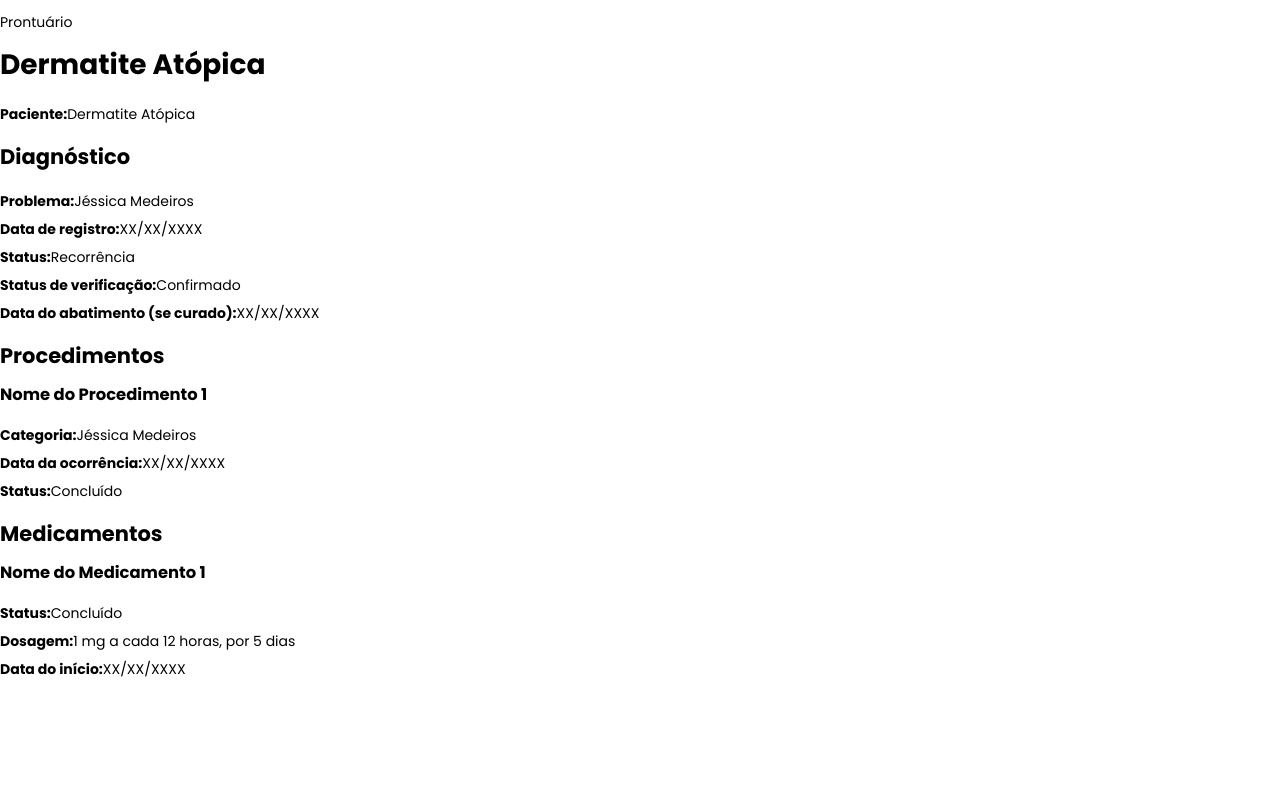
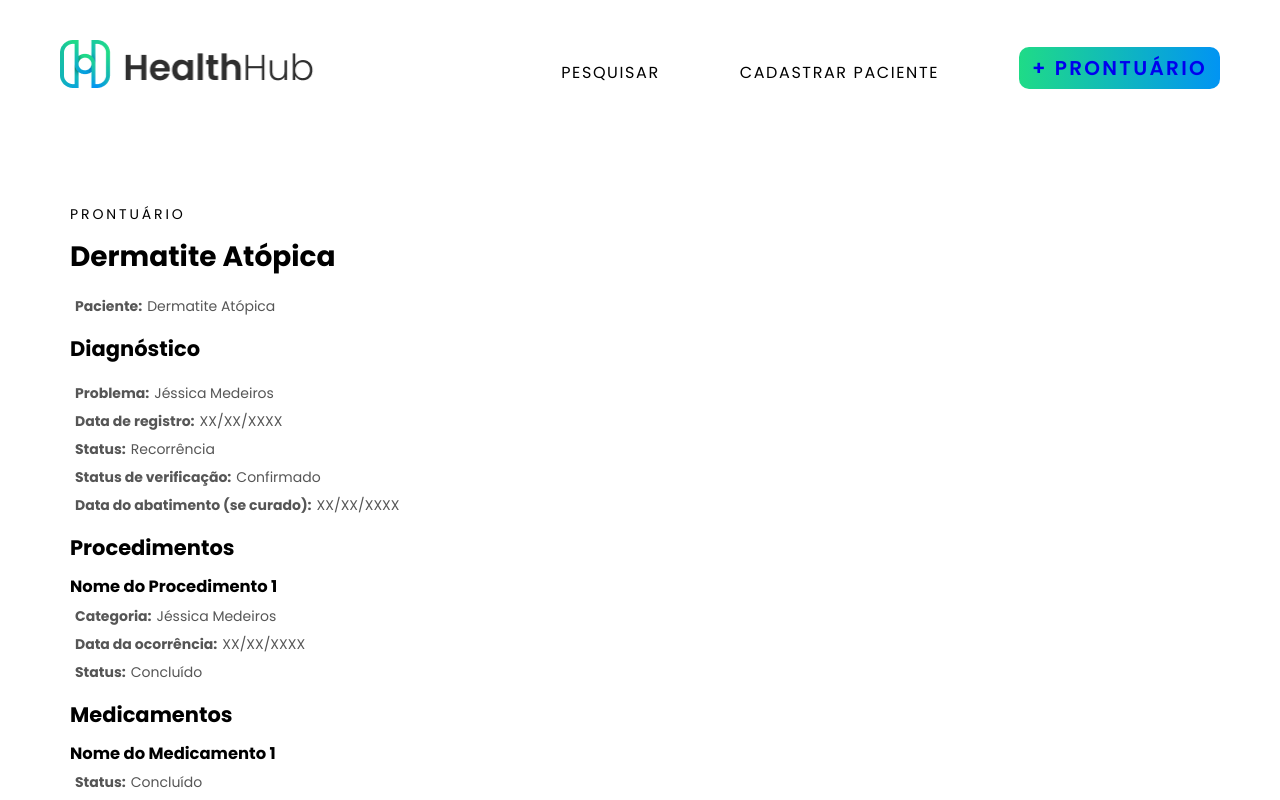
Before and after one commit to brunaportelaa/health-hub, a React (Vite) app: page /prontuario in a window 1280 px wide. Shown: the top 800 px of the page. Built offline with nearby package versions, Linux system fonts and the light colour scheme.

Commit message:
criadas páginas not found e prontuário

```diff
--- a/src/App.jsx
+++ b/src/App.jsx
@@ -7,8 +7,8 @@ import CadastrarProntuario from "./screens/CadastrarProntuario";
 import { ToastContainer } from "react-toastify";
 import "react-toastify/dist/ReactToastify.css";
 import Resultados from "./screens/Resultados";
-import Prontuario from "./common-components/Prontuario/Prontuario";
-import NotFound from "./common-components/Pagina404/NotFound";
+import PaginaNaoEncontrada from "./screens/Prontuario";
+import Prontuario from "./screens/Prontuario";
 
 function App() {
   return (
@@ -25,7 +25,7 @@ function App() {
           <Route path="/cadastrar-paciente" element={<CadastrarPaciente />} />
           <Route path="/resultados" element={<Resultados />} />
           <Route path="/prontuario" element={<Prontuario />} />
-          <Route path="/not-found" element={<NotFound />}/>
+          <Route path="*" element={<PaginaNaoEncontrada />}/>
         </Routes>
       </BrowserRouter>
     </div>
--- a/src/common-components/Pagina404/NotFound.jsx
+++ b/src/common-components/Pagina404/NotFound.jsx
@@ -1,4 +1,14 @@
 import styled from "styled-components";
+
+const Container = styled.div`
+ display: flex;
+ height: 50vh;
+ flex-direction: column;
+ justify-content: center;
+ align-items: center;
+
+`;
+
 
 const H1 = styled.h1`
     font-family: Poppins;
@@ -7,18 +17,19 @@ const H1 = styled.h1`
     line-height: 72px;
     letter-spacing: 0em;
     text-align: center;
+    margin-bottom: 0;
 `;
 
 const P = styled.p`
-  /* ... */
+  margin-bottom: 50px;
 `;
 
 
 export default function NotFound(){
     return (
-        <div>
-            <h1>Página não encontrada</h1>
-            <p>Tente realizar uma pesquisa por CPF</p>
-        </div>
+        <Container>
+            <H1>Página não encontrada</H1>
+            <P>Tente realizar uma pesquisa por CPF</P>
+        </Container>
     )
 }
--- a/src/common-components/Prontuario/Prontuario.jsx
+++ b/src/common-components/ProntuarioInfo/ProntuarioInfo.jsx
@@ -1,7 +1,29 @@
 import styled from "styled-components";
 import { FontWeights } from "../../shared/DesignTokens";
 
+
+const Container = styled.div`
+  margin: 70px;
+`;
+
+const P = styled.p`
+  text-transform: uppercase;
+  letter-spacing: 2.88px;
+`;
+
+
+const H2 = styled.h2`
+/*  */
+`;
+
+
+const H3 = styled.h3`
+  margin-bottom: 5px;
+`;
+
+
 const Item = styled.p`
+    color: #565656;
     display: flex;
     margin:0;
     line-height: 200%;
@@ -9,7 +31,7 @@ const Item = styled.p`
 
 const ItemTitulo = styled.p`
   font-weight: ${FontWeights.BOLD};
-  margin:0;
+  margin:0 5px 0;
 `;
 
 const ItemConteudo = styled.p`
@@ -17,11 +39,11 @@ const ItemConteudo = styled.p`
 `;
 
 
-function Prontuario(){
+function ProntuarioInfo(){
 
     return (
-        <div>
-            <p>Prontuário</p>
+        <Container>
+            <P>Prontuário</P>
             <h1>Dermatite Atópica</h1>
 
             <Item>
@@ -29,7 +51,7 @@ function Prontuario(){
                 <ItemConteudo>Dermatite Atópica</ItemConteudo>
             </Item>
 
-            <h2>Diagnóstico</h2>
+            <H2>Diagnóstico</H2>
             <Item>
                 <ItemTitulo>Problema: </ItemTitulo>
                 <ItemConteudo>Jéssica Medeiros</ItemConteudo>
@@ -51,8 +73,8 @@ function Prontuario(){
                 <ItemConteudo>XX/XX/XXXX</ItemConteudo>
             </Item>
 
-            <h2>Procedimentos</h2>
-            <h3>Nome do Procedimento 1</h3>
+            <H2>Procedimentos</H2>
+            <H3>Nome do Procedimento 1</H3>
             <Item>
                 <ItemTitulo>Categoria: </ItemTitulo>
                 <ItemConteudo>Jéssica Medeiros</ItemConteudo>
@@ -66,8 +88,8 @@ function Prontuario(){
                 <ItemConteudo>Concluído</ItemConteudo>
             </Item>
 
-            <h2>Medicamentos</h2>
-            <h3>Nome do Medicamento 1</h3>
+            <H2>Medicamentos</H2>
+            <H3>Nome do Medicamento 1</H3>
             <Item>
                 <ItemTitulo>Status: </ItemTitulo>
                 <ItemConteudo>Concluído</ItemConteudo>
@@ -81,9 +103,9 @@ function Prontuario(){
                 <ItemConteudo>XX/XX/XXXX</ItemConteudo>
             </Item>
 
-        </div>
+        </Container>
 
     )
 }
 
-export default Prontuario;
+export default ProntuarioInfo;
--- /dev/null
+++ b/src/screens/Prontuario.jsx
@@ -0,0 +1,16 @@
+import Footer from "../common-components/Footer/Footer";
+import Header from "../common-components/Header/Header";
+import ProntuarioInfo from "../common-components/ProntuarioInfo/ProntuarioInfo";
+
+
+function Prontuario() {
+    return (
+      <div>
+        <Header />
+        <ProntuarioInfo/>
+        <Footer />
+      </div>
+    );
+  }
+
+  export default Prontuario;
--- a/src/shared/DesignTokens.js
+++ b/src/shared/DesignTokens.js
@@ -38,7 +38,7 @@ export const FontSizes = {
 export const FontWeights = {
 	THIN: 300,
 	REGULAR: 400,
-	MEDIUM: 600,
+	MEDIUM: 500,
 	BOLD: 700,
 };
 export const Spaces = {
```
Also changed, not shown: src/screens/NotFound.jsx (added, +16 -0 lines).
